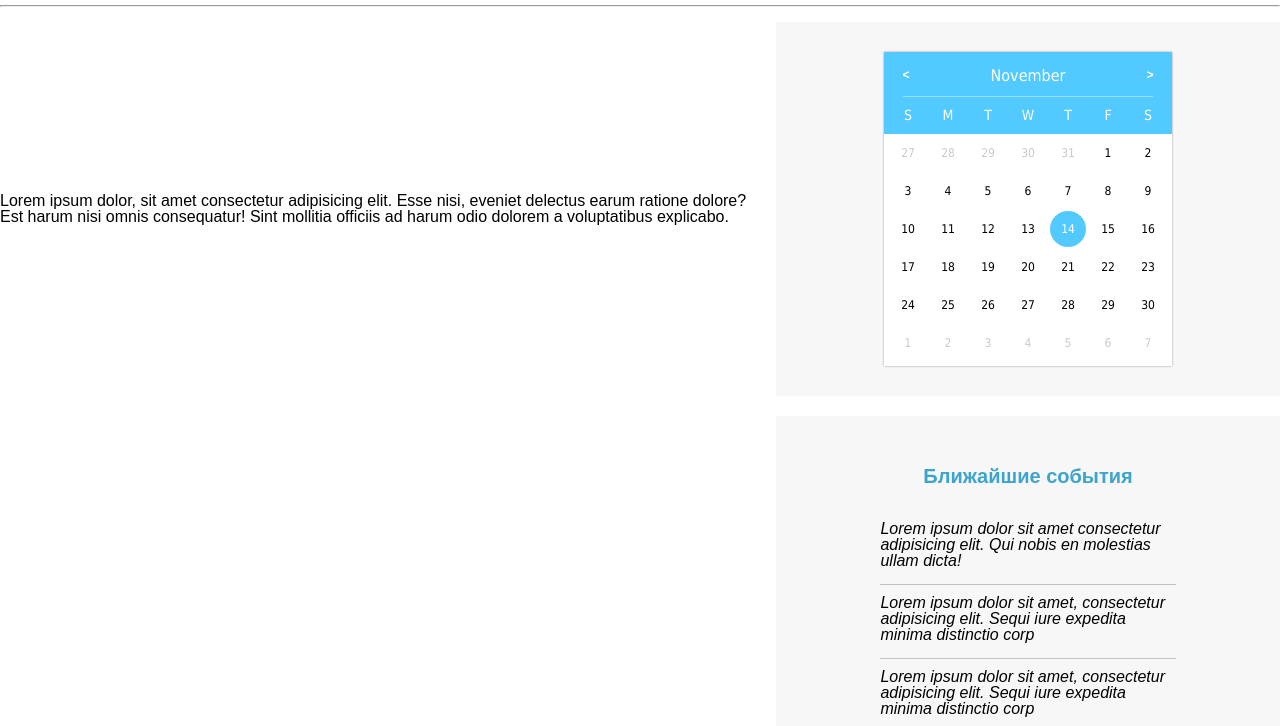
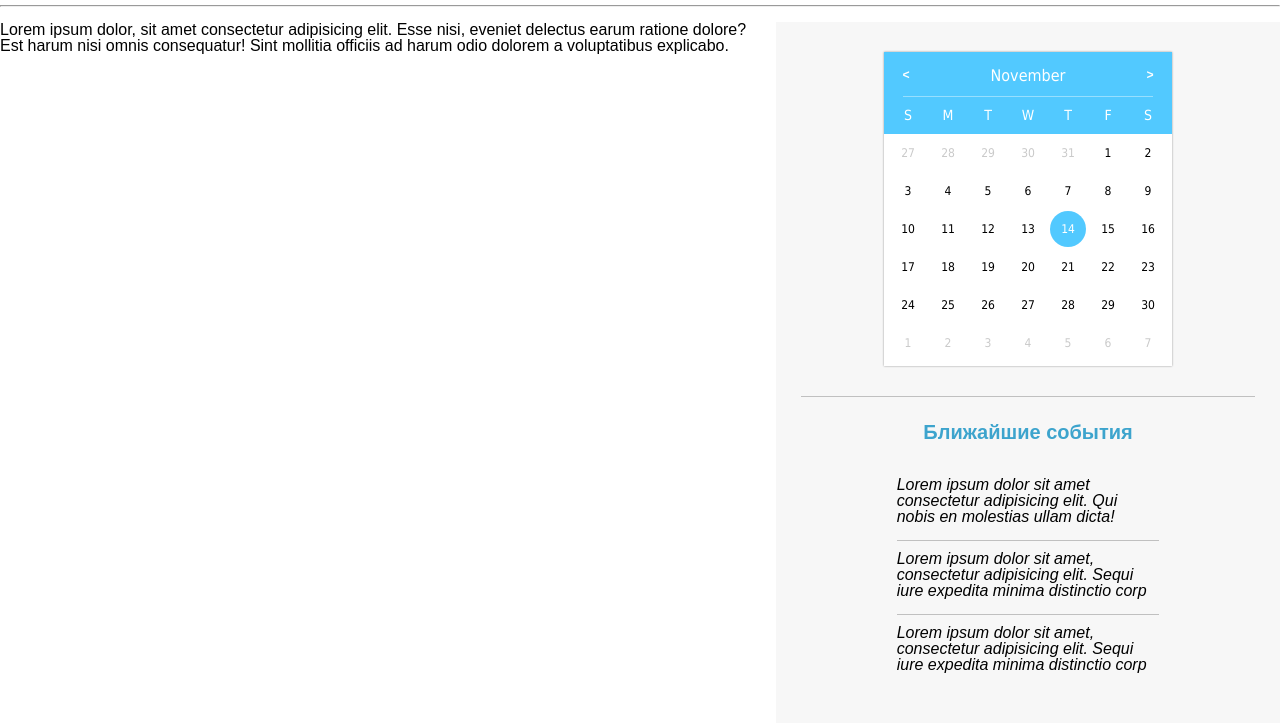
Before and after one commit to uzhas76064/school13, a website: page src/index.html in a window 1280 px wide. Shown: the part 74-800 px from the top of the page. Drawn offline with nearby package versions, Linux system fonts and the light colour scheme; files that its build step writes are made by us from their sources.

Commit message:
Changed aside style

```diff
--- a/src/index.html
+++ b/src/index.html
@@ -56,20 +56,20 @@
         </article>
 
         <aside class="sidebar">
-            <div class="auto-jsCalendar material-theme blue"></div>
+            <div class="auto-jsCalendar material-theme blue" data-language="ru"></div>
+            <aside class="events-aside">
+                <h3 class="events-aside__header">Ближайшие события</h3>
+                <div class="events-aside__events">
+                    <p class="events-aside__event__item">Lorem ipsum dolor sit amet consectetur adipisicing elit. Qui
+                        nobis en molestias ullam dicta!</p>
+                    <p class="events-aside__event__item">Lorem ipsum dolor sit amet, consectetur adipisicing elit. Sequi
+                        iure expedita minima distinctio corp</p>
+                    <p class="events-aside__event__item">Lorem ipsum dolor sit amet, consectetur adipisicing elit. Sequi
+                        iure expedita minima distinctio corp</p>
+                </div>
+            </aside>
         </aside>
 
-        <article class="events-article index-page">
-            <h3 class="events-article__header">Ближайшие события</h3>
-            <div class="events-article__events">
-                <p class="events-article__event__item">Lorem ipsum dolor sit amet consectetur adipisicing elit. Qui
-                    nobis en molestias ullam dicta!</p>
-                <p class="events-article__event__item">Lorem ipsum dolor sit amet, consectetur adipisicing elit. Sequi
-                    iure expedita minima distinctio corp</p>
-                <p class="events-article__event__item">Lorem ipsum dolor sit amet, consectetur adipisicing elit. Sequi
-                    iure expedita minima distinctio corp</p>
-            </div>
-        </article>
     </div>
 
     <footer class="footer">
--- a/src/styles/main_page.less
+++ b/src/styles/main_page.less
@@ -42,6 +42,8 @@
 
 .grid-container {
     display: grid;
+    grid-template-areas: "profile1 aside"
+                         "profile2 aside";
     grid-template-columns: 1.5fr 1fr;
     grid-gap: 20px;
 }
--- a/src/styles/profile.less
+++ b/src/styles/profile.less
@@ -50,7 +50,12 @@
     font-style: italic;
 }
 
+.auto-jsCalendar {
+    padding-bottom: 25px;
+}
+
 .sidebar {
+    grid-area: aside;
     grid-column: 4/6;
     background: #F7F7F7;
     margin: unset;
@@ -58,33 +63,33 @@
     padding: 25px;
 }
 
-.events-article {
+.events-aside {
     padding: 25px;
     text-align: initial;
     background: #F7F7F7;
+    border-top: 1px solid silver;
 
     &__header {
         font-weight: 600;
         font-size: 20px;
         color: #3da4cd;
-        margin-top: 25px;
         margin-bottom: 25px;
         text-align: center;
     }
 }
 
-.events-article__events {
+.events-aside__events {
     text-align: initial;
     margin: 0 auto;
     width: 65%;
 }
 
-.events-article__event__item {
+.events-aside__event__item {
     padding-top: 10px;
     font-style: italic;
 }
 
-.events-article__event__item:not(:last-child) {
+.events-aside__event__item:not(:last-child) {
     padding-bottom: 15px;
     border-bottom: 1px solid silver;
 }
```
Also changed, not shown: src/profile.html (+11 -12 lines).
